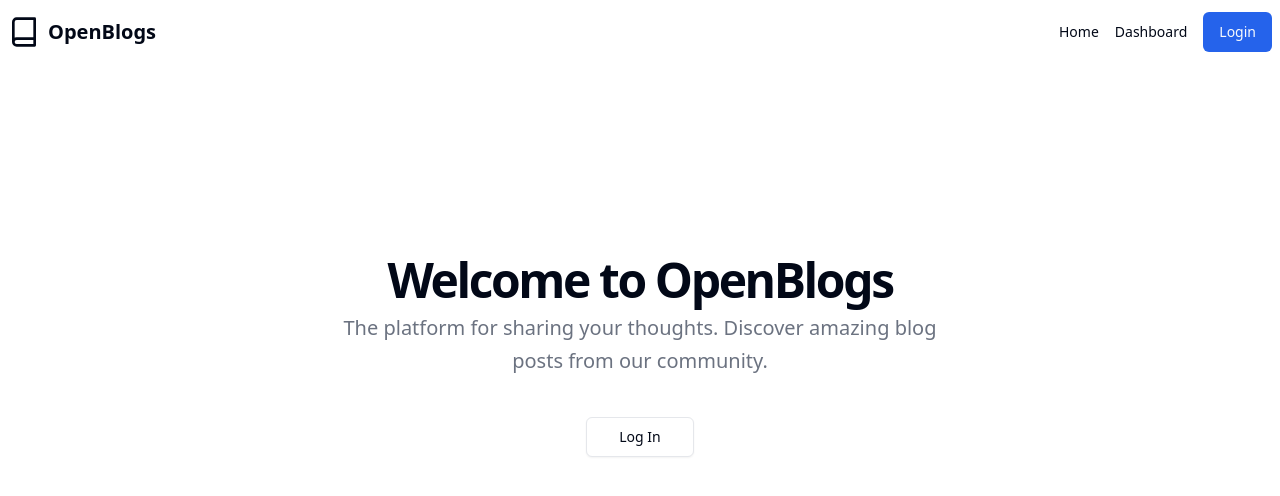
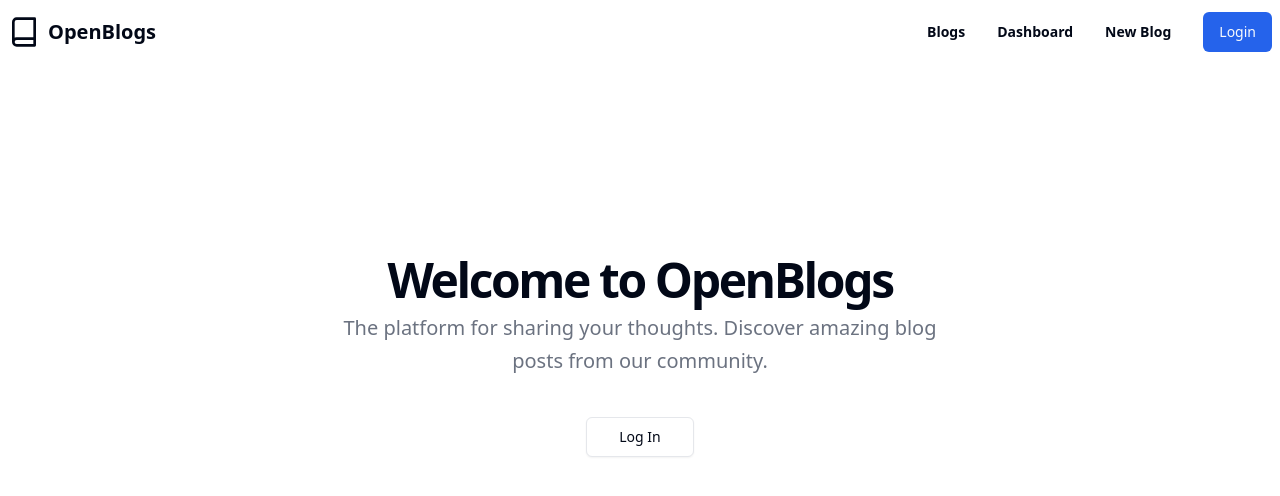
Before and after one commit to AmruthSD/OpenBlogs, a React (Vite) app in the folder frontend/: page / in a window 1280 px wide. Shown: the top 496 px of the page. Built offline with nearby package versions, Linux system fonts and the light colour scheme.

Commit message:
minor navbar changes

```diff
--- a/frontend/src/components/NavBar.jsx
+++ b/frontend/src/components/NavBar.jsx
@@ -27,9 +27,10 @@ export default function Component() {
           <span className=" text-xl">OpenBlogs</span>
         </Link>
       </div>
-      <div className="ml-auto flex items-center gap-4">
-        <Link to="/blogs">Home</Link>
-        <Link to="/dashboard">Dashboard</Link>
+      <div className="ml-auto flex items-center gap-8 font-bold">
+        <Link to="/blogs" className=" hover:text-blue-500 duration-150">Blogs</Link>
+        <Link to="/dashboard" className=" hover:text-blue-500 duration-150">Dashboard</Link>
+        <Link to="/newblog" className=" hover:text-blue-500 duration-150">New Blog</Link>
         {isAuth ? (
           <PopoverComponent />
         ) : (
```
